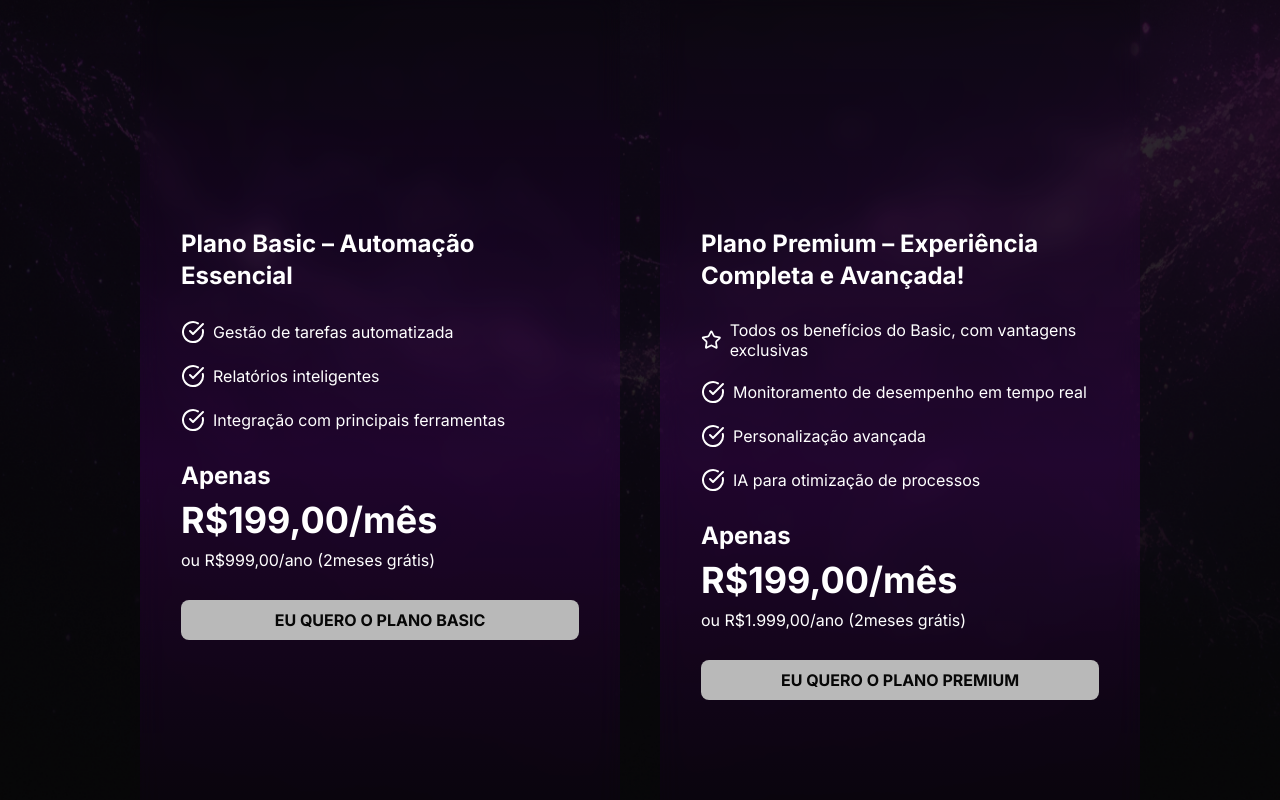
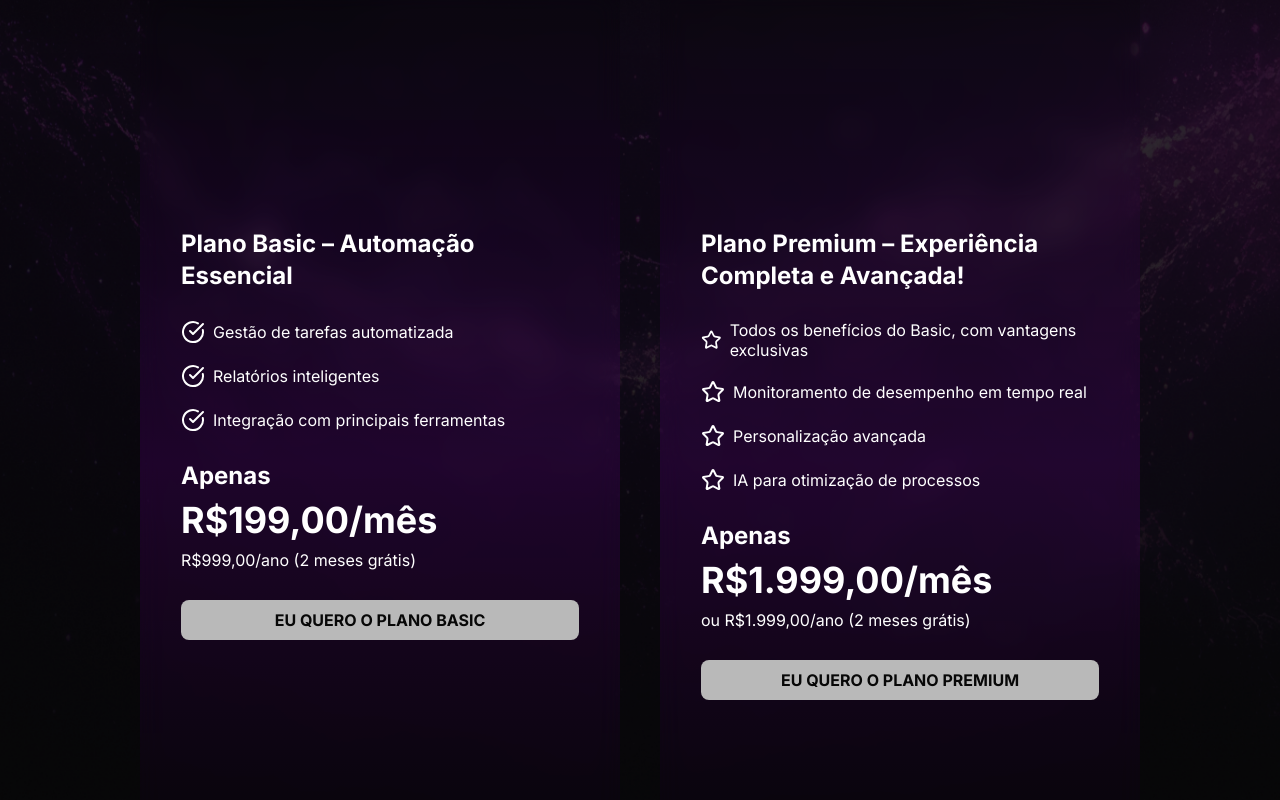
Before and after one commit to Lucashtpaiva/page-vsl, a Next.js app: page / in a window 1280 px wide. Shown: the part 1874-2674 px from the top of the page. Built offline with nearby package versions, Linux system fonts and the light colour scheme.

Commit message:
Refatorei códigos buscando uma melhora na performance (#11)

```diff
--- a/src/app/layout.tsx
+++ b/src/app/layout.tsx
@@ -12,7 +12,7 @@ export const metadata: Metadata = {
   openGraph: {
     title: 'Página VSL',
     description: 'Descubra como aumentar suas conversões com esta VSL!',
-    url: 'https://seusite.com',
+    url: '',
     siteName: 'Minha VSL',
     images: [
       {
--- a/src/components/sections/1.heroSection/heroSection.tsx
+++ b/src/components/sections/1.heroSection/heroSection.tsx
@@ -1,11 +1,29 @@
+'use client';
+
+import Image from 'next/image';
+
 import { Button } from '@/components/button';
 import Container from '@/components/container';
 import SectionBox from '@/components/sectionBox';
+import { useResponsiveBackground } from '@/hooks/useResponsiveBackground';
 import { ArrowRight } from 'lucide-react';
 
 export default function HeroSection() {
+  const backgroundImage = useResponsiveBackground(
+    '/hero-mob.webp',
+    '/bg-desktop.webp',
+  );
+
   return (
-    <Container className="min-h-[90dvh] justify-center bg-[url(/hero-mob.webp)] bg-bottom md:bg-[url(/bg-desktop.webp)]">
+    <Container className="relative min-h-[90dvh] justify-center">
+      <Image
+        src={backgroundImage}
+        alt="Imagem de fundo"
+        fill
+        priority
+        sizes="100vw"
+        className="z-[-1] object-cover object-bottom"
+      />
       <SectionBox className="md:py-8">
         <h3 className="text-center text-3xl font-extrabold uppercase">Logo</h3>
         <h1 className="max-w-[60rem] text-center text-2xl font-extrabold uppercase antialiased md:text-4xl md:leading-12">
--- a/src/components/sections/2.playerVideo/player.tsx
+++ b/src/components/sections/2.playerVideo/player.tsx
@@ -6,6 +6,7 @@ import { useEffect, useState } from 'react';
 import { Button } from '@/components/button';
 import Container from '@/components/container';
 import SectionBox from '@/components/sectionBox';
+import { useResponsiveBackground } from '@/hooks/useResponsiveBackground';
 import { ArrowRight } from 'lucide-react';
 
 export default function Player() {
@@ -13,6 +14,10 @@ export default function Player() {
   const [showVideo, setShowVideo] = useState(false);
   const videoId = 'c5rWB_fS5ao';
   const thumbnailUrl = `https://img.youtube.com/vi/${videoId}/hqdefault.jpg`;
+  const backgroundImage = useResponsiveBackground(
+    '/video-desktop.webp',
+    '/video-desktop.webp',
+  );
 
   useEffect(() => {
     const timeout = setTimeout(() => {
@@ -23,7 +28,15 @@ export default function Player() {
   }, []);
 
   return (
-    <Container className="justify-center bg-[url(/video-desktop.webp)] bg-center">
+    <Container className="relative justify-center">
+      <Image
+        src={backgroundImage}
+        alt="Imagem de fundo"
+        fill
+        priority
+        sizes="100vw"
+        className="z-[-1] object-cover object-center"
+      />
       <SectionBox className="py-20 md:py-32">
         <h1 className="max-w-[34rem] text-center text-2xl leading-tight font-extrabold uppercase md:text-3xl">
           Automação inteligente para mais eficiência
--- a/src/components/sections/3.products/products.tsx
+++ b/src/components/sections/3.products/products.tsx
@@ -1,68 +1,78 @@
+'use client';
+
+import Image from 'next/image';
+
 import { Button } from '@/components/button';
 import CardBox from '@/components/cardBox';
 import Container from '@/components/container';
 import IconText from '@/components/iconText';
 import SectionBox from '@/components/sectionBox';
+import { useResponsiveBackground } from '@/hooks/useResponsiveBackground';
 import { CircleCheckBig, Star } from 'lucide-react';
 
 export default function Products() {
+  const backgroundImage = useResponsiveBackground(
+    '/products-desktop.webp',
+    '/products-desktop.webp',
+  );
+  const plans = [
+    {
+      title: 'Plano Basic – Automação Essencial',
+      features: [
+        'Gestão de tarefas automatizada',
+        'Relatórios inteligentes',
+        'Integração com principais ferramentas',
+      ],
+      price: 'R$199,00/mês',
+      yearlyPrice: 'R$999,00/ano (2 meses grátis)',
+      buttonText: 'EU QUERO O PLANO BASIC',
+      icon: CircleCheckBig,
+    },
+    {
+      title: 'Plano Premium – Experiência Completa e Avançada!',
+      features: [
+        'Todos os benefícios do Basic, com vantagens exclusivas',
+        'Monitoramento de desempenho em tempo real',
+        'Personalização avançada',
+        'IA para otimização de processos',
+      ],
+      price: 'R$1.999,00/mês',
+      yearlyPrice: 'ou R$1.999,00/ano (2 meses grátis)',
+      buttonText: 'EU QUERO O PLANO PREMIUM',
+      icon: Star,
+    },
+  ];
   return (
-    <Container className="justify-center bg-[url(/products-desktop.webp)] bg-top">
+    <Container className="relative justify-center">
+      <Image
+        src={backgroundImage}
+        alt="Imagem de fundo"
+        fill
+        priority
+        sizes="100vw"
+        className="z-[-1] object-cover object-top"
+      />
       <SectionBox className="py-20 md:py-28">
         <h1 className="max-w-[60rem] text-center text-2xl leading-tight font-extrabold uppercase md:text-3xl">
           Escolha a Melhor Solução para Impulsionar Seu Negócio no Mundo Digital
         </h1>
         <div className="flex flex-wrap items-stretch justify-center gap-10">
-          <CardBox>
-            <h1 className="text-2xl font-bold text-white">
-              Plano Basic – Automação Essencial
-            </h1>
+          {plans.map((plan, index) => (
+            <CardBox key={index}>
+              <h1 className="text-2xl font-bold text-white">{plan.title}</h1>
               <div className="flex flex-col gap-5">
-              <IconText
-                icon={CircleCheckBig}
-                text="Gestão de tarefas automatizada"
-              />
-              <IconText icon={CircleCheckBig} text="Relatórios inteligentes" />
-              <IconText
-                icon={CircleCheckBig}
-                text="Integração com principais ferramentas"
-              />
+                {plan.features.map((feature, idx) => (
+                  <IconText key={idx} icon={plan.icon} text={feature} />
+                ))}
               </div>
               <div className="flex flex-col gap-2">
                 <h3 className="text-2xl font-bold text-white">Apenas</h3>
-              <h1 className="text-4xl font-bold">R$199,00/mês</h1>
-              <p className="text-base">ou R$999,00/ano (2meses grátis)</p>
+                <h1 className="text-4xl font-bold">{plan.price}</h1>
+                <p className="text-base">{plan.yearlyPrice}</p>
               </div>
-            <Button href={'/pagina-de-obrigado'}>EU QUERO O PLANO BASIC</Button>
+              <Button href={'/pagina-de-obrigado'}>{plan.buttonText}</Button>
             </CardBox>
-          <CardBox>
-            <h1 className="text-2xl font-bold text-white">
-              Plano Premium – Experiência Completa e Avançada!
-            </h1>
-            <div className="flex flex-col gap-5">
-              <IconText
-                icon={Star}
-                text="Todos os benefícios do Basic, com vantagens exclusivas"
-              />
-              <IconText
-                icon={CircleCheckBig}
-                text="Monitoramento de desempenho em tempo real"
-              />
-              <IconText icon={CircleCheckBig} text="Personalização avançada" />
-              <IconText
-                icon={CircleCheckBig}
-                text="IA para otimização de processos"
-              />
-            </div>
-            <div className="flex flex-col gap-2">
-              <h3 className="text-2xl font-bold text-white">Apenas</h3>
-              <h1 className="text-4xl font-bold">R$199,00/mês</h1>
-              <p className="text-base">ou R$1.999,00/ano (2meses grátis)</p>
-            </div>
-            <Button href={'/pagina-de-obrigado'}>
-              EU QUERO O PLANO PREMIUM
-            </Button>
-          </CardBox>
+          ))}
         </div>
       </SectionBox>
     </Container>
--- a/src/components/sections/4.testimonials/testimonials.tsx
+++ b/src/components/sections/4.testimonials/testimonials.tsx
@@ -1,30 +1,56 @@
+'use client';
+
+import dynamic from 'next/dynamic';
+import Image from 'next/image';
+
 import Container from '@/components/container';
 import SectionBox from '@/components/sectionBox';
 
-import BoxTestimonials from './boxTestimonials';
+const BoxTestimonials = dynamic(() => import('./boxTestimonials'), {
+  ssr: false,
+  loading: () => <p>Carregando...</p>,
+});
 
 export default function Testimonials() {
+  const backgroundImage = '/depoimentos-desktop.webp';
+
+  const testimonials = [
+    {
+      name: 'Lucas Paiva',
+      text: 'A automação transformou completamente nossa operação! Antes, perdíamos horas organizando tarefas manualmente. Agora, tudo flui de forma eficiente, permitindo que nossa equipe foque no crescimento do negócio.',
+    },
+    {
+      name: 'Lucas Paiva',
+      text: 'Tínhamos dificuldades em monitorar a produtividade e otimizar processos. Depois de adotar a plataforma, conseguimos reduzir erros, melhorar o atendimento e aumentar nossa receita. Um investimento que vale a pena!',
+    },
+    {
+      name: 'Lucas Paiva',
+      text: 'O suporte da equipe faz toda a diferença. Sempre que precisamos, eles estão prontos para nos ajudar. Além disso, a personalização do plano Premium nos permitiu integrar a ferramenta às nossas necessidades específicas.',
+    },
+  ];
+
   return (
-    <Container className="justify-center bg-[url(/depoimentos-desktop.webp)] bg-center">
+    <Container className="relative justify-center">
+      <Image
+        src={backgroundImage}
+        alt="Imagem de fundo"
+        fill
+        priority
+        sizes="100vw"
+        className="z-[-1] object-cover object-bottom"
+      />
       <SectionBox className="py-20 md:py-32">
         <h1 className="text-center text-2xl leading-tight font-extrabold uppercase md:text-3xl">
           O que nossos clientes dizem?
         </h1>
         <div className="flex w-full flex-wrap items-stretch justify-center gap-7">
-          <BoxTestimonials
-            name="Lucas Paiva"
-            text="A automação transformou completamente nossa operação! Antes, perdíamos
-        horas organizando tarefas manualmente. Agora, tudo flui de forma
-        eficiente, permitindo que nossa equipe foque no crescimento do negócio."
-          />
-          <BoxTestimonials
-            name="Lucas Paiva"
-            text="Tínhamos dificuldades em monitorar a produtividade e otimizar processos. Depois de adotar a plataforma, conseguimos reduzir erros, melhorar o atendimento e aumentar nossa receita. Um investimento que vale a pena!"
-          />
-          <BoxTestimonials
-            name="Lucas Paiva"
-            text="O suporte da equipe faz toda a diferença. Sempre que precisamos, eles estão prontos para nos ajudar. Além disso, a personalização do plano Premium nos permitiu integrar a ferramenta às nossas necessidades específicas."
-          />
+          {testimonials.map((testimonial, index) => (
+            <BoxTestimonials
+              key={index}
+              name={testimonial.name}
+              text={testimonial.text}
+            />
+          ))}
         </div>
       </SectionBox>
     </Container>
--- /dev/null
+++ b/src/hooks/useResponsiveBackground.ts
@@ -0,0 +1,27 @@
+'use client';
+
+import { useEffect, useState } from 'react';
+
+export function useResponsiveBackground(
+  mobileImage: string,
+  desktopImage: string,
+) {
+  const getBackground = () =>
+    typeof window !== 'undefined' && window.innerWidth >= 768
+      ? desktopImage
+      : mobileImage;
+
+  const [backgroundImage, setBackgroundImage] = useState(getBackground);
+
+  useEffect(() => {
+    const handleResize = () => {
+      setBackgroundImage(getBackground());
+    };
+
+    window.addEventListener('resize', handleResize);
+    return () => window.removeEventListener('resize', handleResize);
+    // eslint-disable-next-line react-hooks/exhaustive-deps
+  }, []);
+
+  return backgroundImage;
+}
```
Also changed, not shown: next.config.ts (+4 -39 lines), src/components/UTMHandler.tsx (+31 -27 lines), src/hooks/useUTM.ts (+12 -5 lines). Lines whose indentation alone changed are shown as unchanged.
